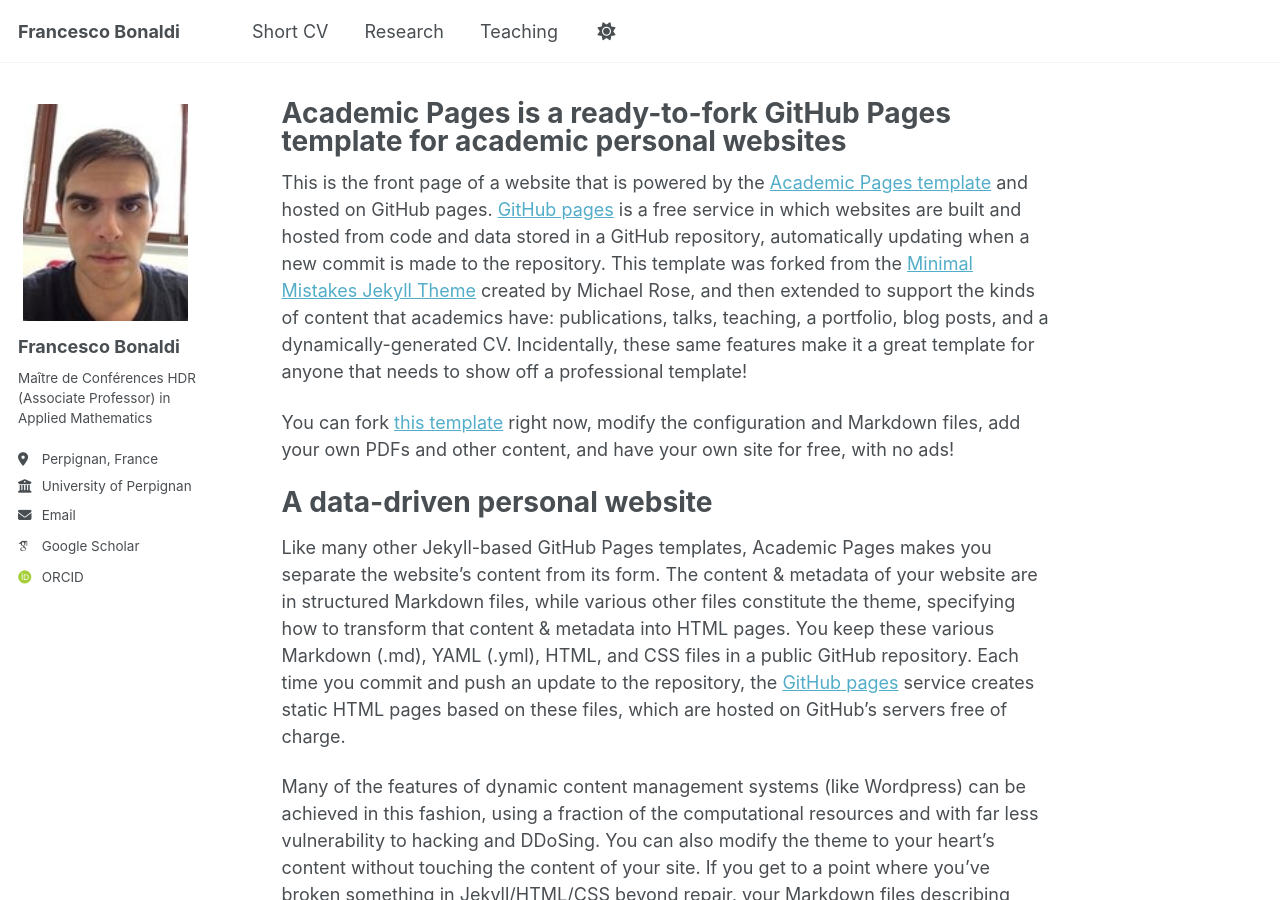
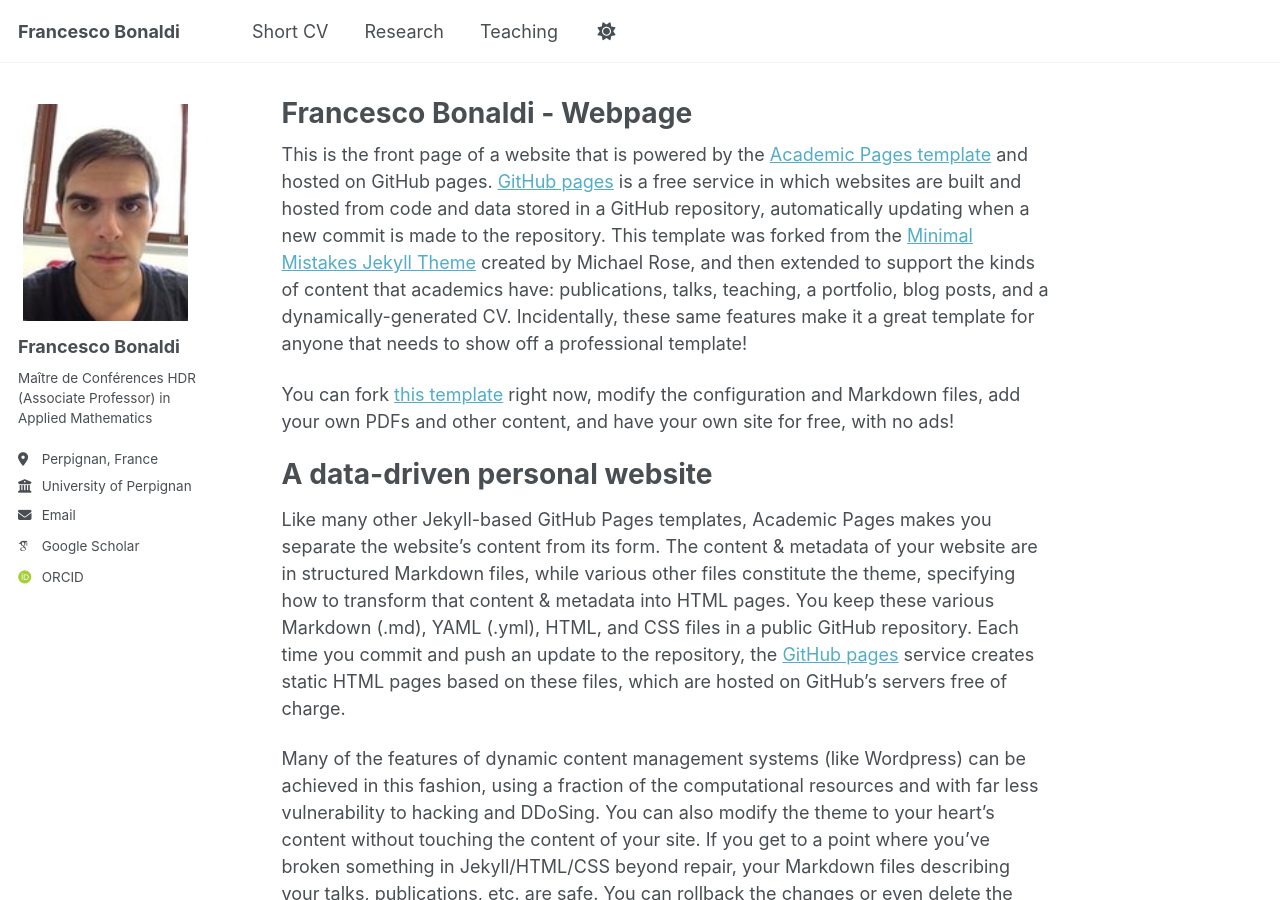
Before and after one commit to fbonaldi/fbonaldi.github.io, a Jekyll site: the page built from _pages/about.md, in a window 1280 px wide and 900 px high. Built offline with Jekyll 4.4.1, drawn with Linux system fonts in a browser that asks for light colours; some web fonts are replaced; a script bundle is joined from its source files by our own code; library files that are not in the unit come from our copies.

Commit message:
Update about.md

```diff
--- a/_pages/about.md
+++ b/_pages/about.md
@@ -1,6 +1,6 @@
 ---
 permalink: /
-title: "Academic Pages is a ready-to-fork GitHub Pages template for academic personal websites"
+title: "Francesco Bonaldi - Webpage"
 author_profile: true
 redirect_from:
   - /about/
```
